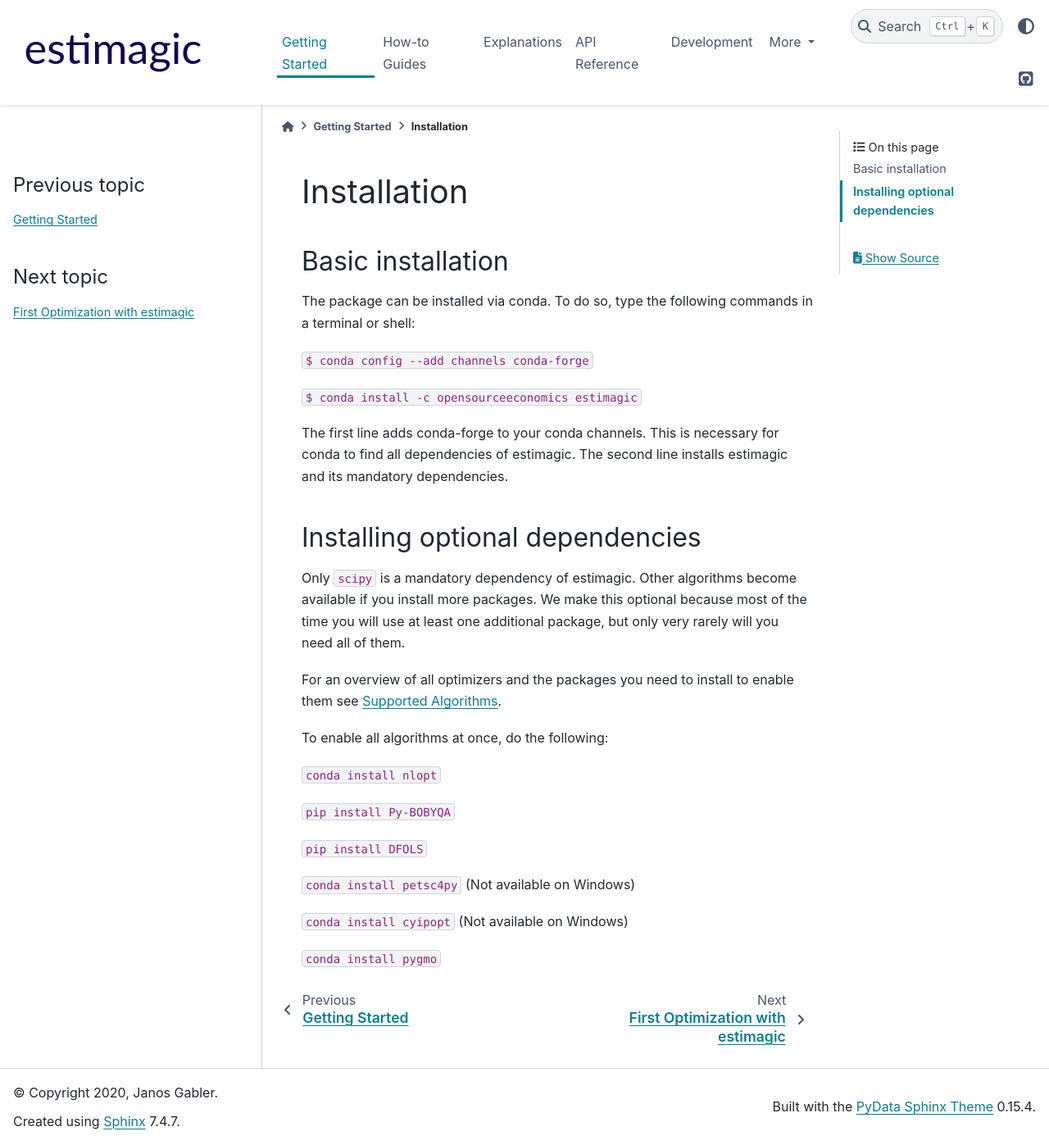
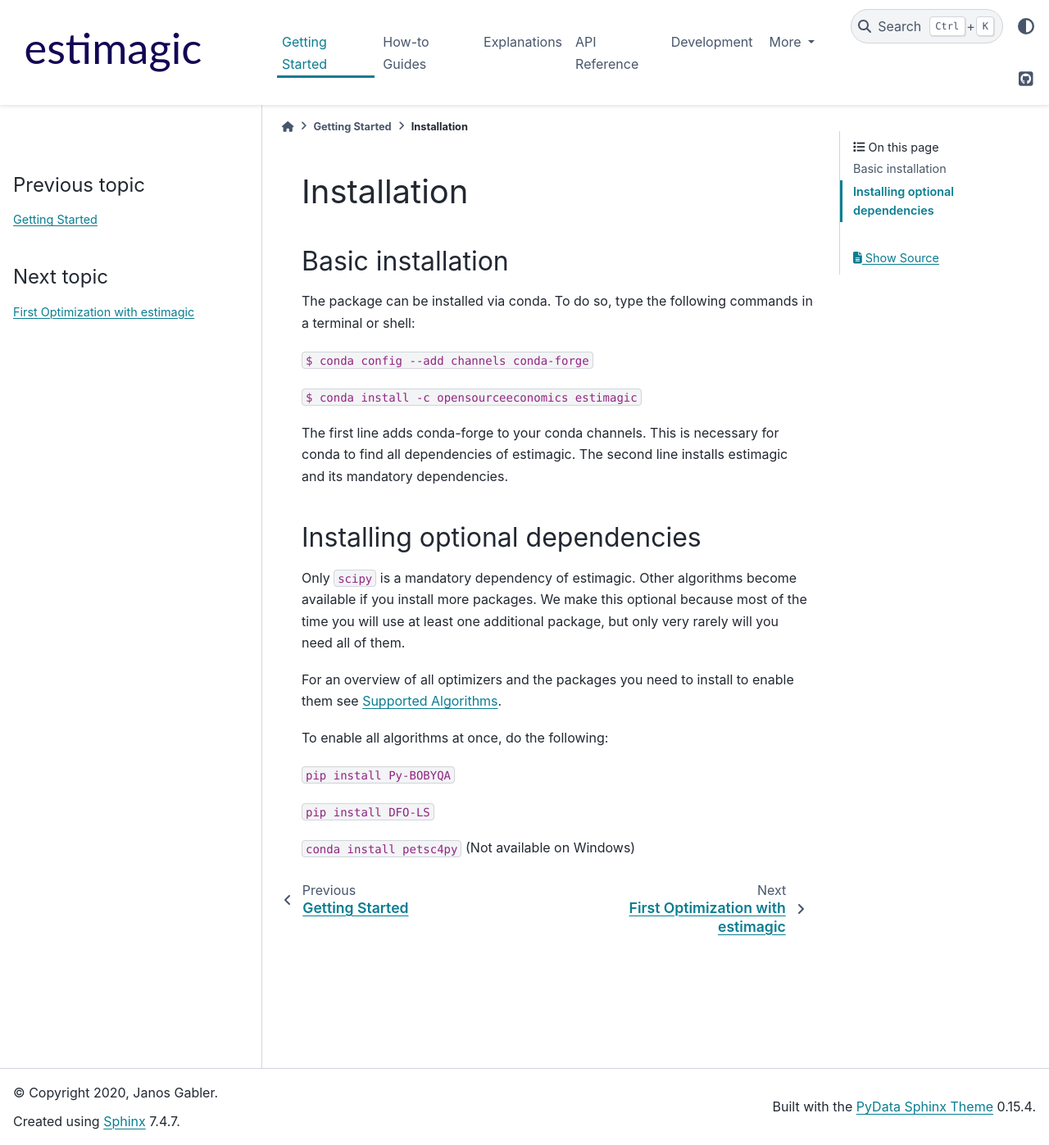
Before and after one commit to optimagic-dev/optimagic, a Sphinx documentation site: the page built from docs/source/getting_started/installation.rst, in a window 1280 px wide and 1397 px high. Shown: the whole window at 82% size. Built offline with Sphinx 7.4.7 and the PyData theme 0.15.4, drawn with Linux system fonts in a browser that asks for light colours; pages that are not in the unit, such as notebooks, are missing from menus.

Commit message:
Fix installation instruction for dfols.

```diff
--- a/docs/source/getting_started/installation.rst
+++ b/docs/source/getting_started/installation.rst
@@ -33,14 +33,14 @@
 
 To enable all algorithms at once, do the following:
 
-``conda install nlopt``
+.. ``conda install nlopt``
 
 ``pip install Py-BOBYQA``
 
-``pip install DFOLS``
+``pip install DFO-LS``
 
 ``conda install petsc4py`` (Not available on Windows)
 
-``conda install cyipopt`` (Not available on Windows)
+.. ``conda install cyipopt`` (Not available on Windows)
 
-``conda install pygmo``
+.. ``conda install pygmo``
```
